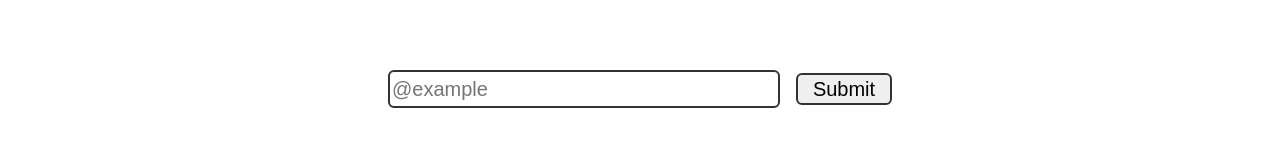
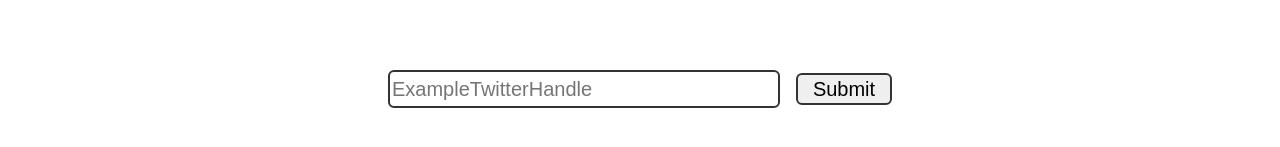
Before and after one commit to BostonUniversitySeniorDesign/twitter_bot_detection, a React (Create React App) app: page / in a window 1280 px wide. Shown: the part 251-398 px from the top of the page. Built offline with nearby package versions, Linux system fonts and the light colour scheme.

Commit message:
when twitter handle is entered info about the account is displayed

```diff
--- a/src/App.js
+++ b/src/App.js
@@ -1,22 +1,31 @@
 import "./App.css";
 import APIInput from "./Components/APIInput";
 import Header from "./Components/Header";
+import Info from "./Components/Info";
+import { useState } from "react";
 
 function App() {
+    const [twitterData, setTwitterData] = useState(undefined);
+
     return (
         <div style={mainContainerStyle}>
             <Header></Header>
-            <APIInput onAPISuccess={showInfo} />
+            <APIInput
+                onAPISuccess={(data) => {
+                    setTwitterData(data);
+                }}
+            />
+            <Info item={twitterData}></Info>
         </div>
     );
 }
-
-function showInfo() {}
 
 const mainContainerStyle = {
     width: "100vw",
     height: "100vh",
     display: "flex",
+    flexDirection: "column",
+    textAlign: "center",
     justifyContent: "center",
     alignItems: "center",
     fontFamily: "monospace",
--- a/src/Components/APIInput.jsx
+++ b/src/Components/APIInput.jsx
@@ -1,5 +1,26 @@
-import React from "react";
-export default function APIInput({ props }) {
+import React, { Component, useState } from "react";
+
+export default function APIInput(props) {
+    const [twitterHandle, setTwitterHandle] = useState("");
+    const requestData = () => {
+        const options = {
+            method: "GET",
+            headers: {
+                "X-RapidAPI-Key":
+                    "676df54b3dmsh53c02a46eb496b5p17c4f4jsn876df78779fb",
+                "X-RapidAPI-Host": "peerreach.p.rapidapi.com",
+            },
+        };
+
+        const data = fetch(
+            `https://peerreach.p.rapidapi.com/user/lookup.json?screen_name=${twitterHandle}`,
+            options
+        )
+            .then((response) => response.json())
+            .then((response) => props.onAPISuccess(response))
+            .catch((err) => console.error(err));
+    };
+
     return (
         <div
             style={{
@@ -9,7 +30,12 @@ export default function APIInput({ props }) {
                 marginTop: "-15vh",
             }}
         >
-            <input type="text" style={inputStyle} placeholder="@example" />
+            <input
+                type="text"
+                style={inputStyle}
+                placeholder="ExampleTwitterHandle"
+                onChange={(event) => setTwitterHandle(event.target.value)}
+            />
             <button type="Submit" style={buttonStyle} onClick={requestData}>
                 Submit
             </button>
@@ -35,25 +61,3 @@ const buttonStyle = {
     border: "solid 2px #333",
     marginLeft: "1rem",
 };
-
-function requestData() {
-    const options = {
-        method: "GET",
-        headers: {
-            "X-RapidAPI-Key":
-                "676df54b3dmsh53c02a46eb496b5p17c4f4jsn876df78779fb",
-            "X-RapidAPI-Host": "peerreach.p.rapidapi.com",
-        },
-    };
-
-    const data = fetch(
-        "https://peerreach.p.rapidapi.com/user/lookup.json?screen_name=fredwilson",
-        options
-    )
-        .then((response) => response.json())
-        .then((response) => console.log(response))
-        .catch((err) => console.error(err));
-
-    console.log(data);
-    this.props.onAPISuccess(data);
-}
--- a/src/Components/Info.jsx
+++ b/src/Components/Info.jsx
@@ -1,7 +1,7 @@
 import React from "react";
 
 function Info({ item }) {
-    return <div>{item}</div>;
+    return <div>{JSON.stringify(item)}</div>;
 }
 
 export default Info;
```
